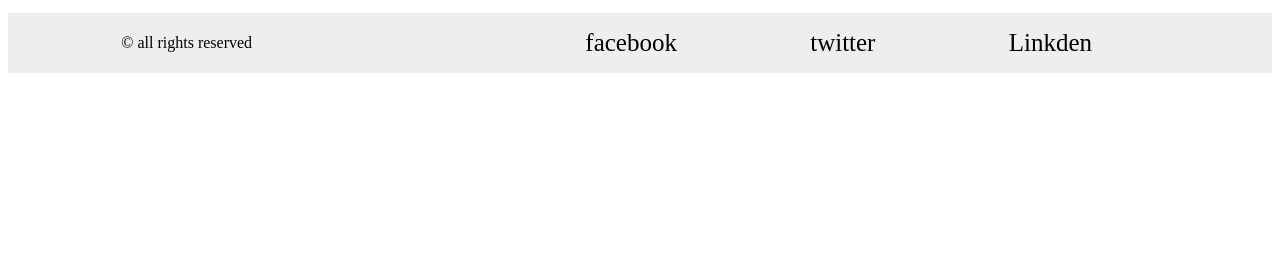
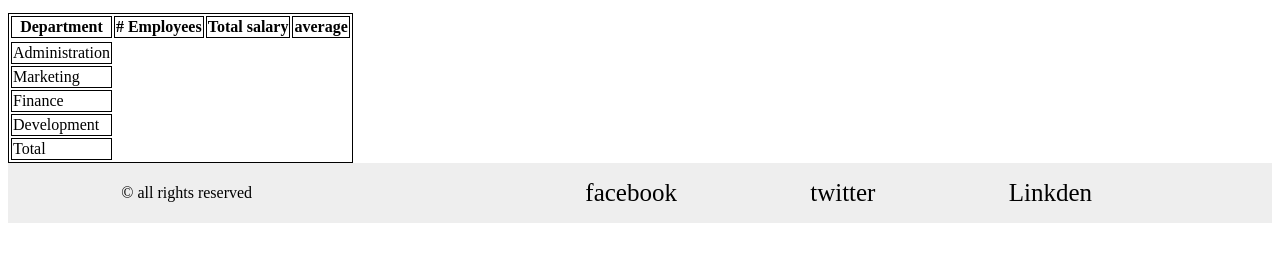
Before and after one commit to Anasalsmadi11/HR-management-system, a plain HTML site: page accounting.html in a window 1280 px wide. Shown: the part 47-308 px from the top of the page. Drawn offline with Linux system fonts and the light colour scheme.

Commit message:
save the changes

```diff
--- a/accounting.html
+++ b/accounting.html
@@ -4,8 +4,8 @@
     <meta charset="UTF-8" />
     <meta http-equiv="X-UA-Compatible" content="IE=edge" />
     <meta name="viewport" content="width=device-width, initial-scale=1.0" />
-    <title>Document</title>
-    <link rel="stylesheet" href="style.css">
+    <title>accounting</title>
+    <link rel="stylesheet" href="style.css" />
   </head>
   <body>
     <header>
@@ -19,7 +19,34 @@
         </nav>
       </div>
     </header>
-    <main></main>
+    <main>
+      <table id="table">
+        <tr>
+          <th>Department</th>
+          <th># Employees</th>
+          <th>Total salary</th>
+          <th>average</th>
+        </tr>
+        <tr></tr>
+        <tr id="trEl1">
+          <td>Administration</td>
+        </tr>
+        <tr id="trEl2">
+          <td>Marketing</td>
+        </tr>
+        <tr id="trEl3">
+          <td>Finance</td>
+        </tr>
+        <tr id="trEl4">
+          <td>
+            Development
+          </td>
+        </tr>
+        <tr id="tFooter">
+          <td>Total</td>
+        </tr>
+      </table>
+    </main>
     <footer>
       <div class="all-rghits">&copy; all rights reserved</div>
       <div>
@@ -30,7 +57,8 @@
         </ul>
       </div>
     </footer>
-    <script src="/main.js"></script>
-    <!-- <script src="./app.js"></script> -->
+
+    <script src="./accounting.js"></script>
+
   </body>
 </html>
```
Also changed, not shown: index.html (+48 -21 lines).
